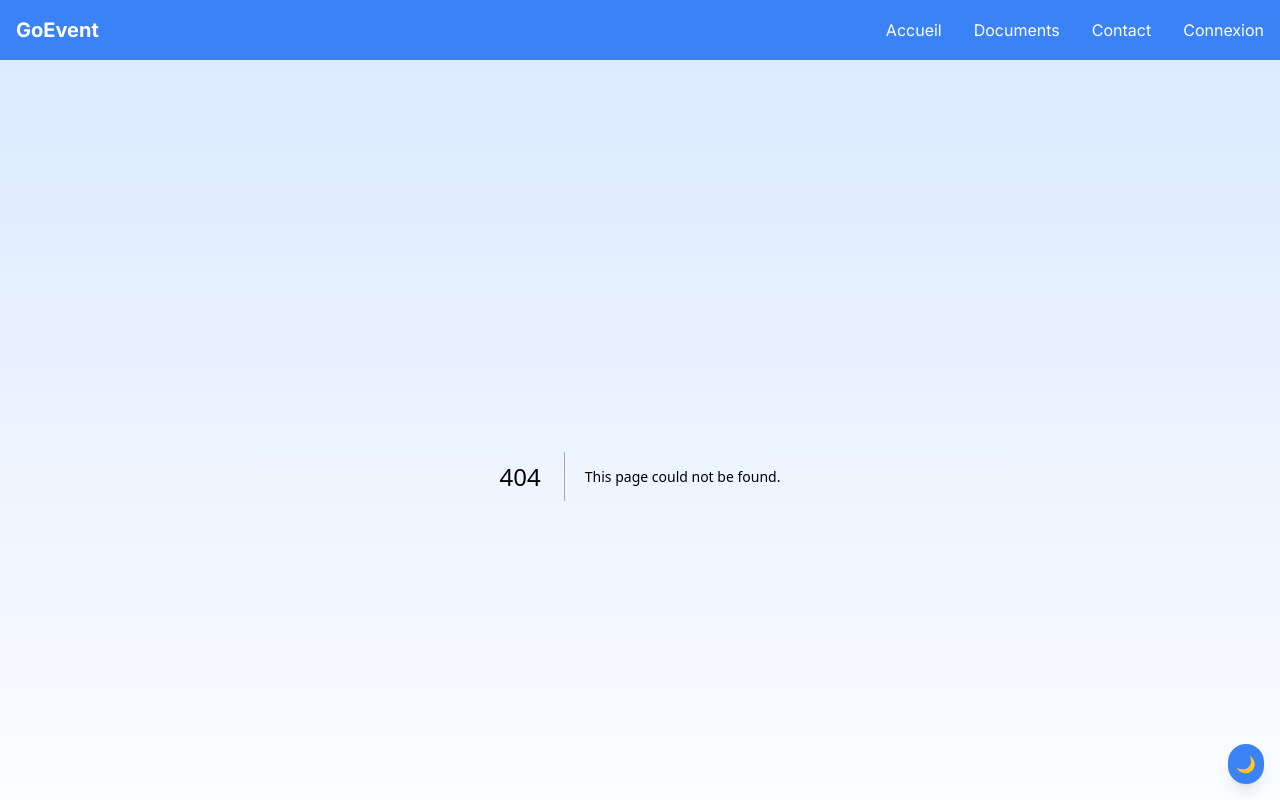
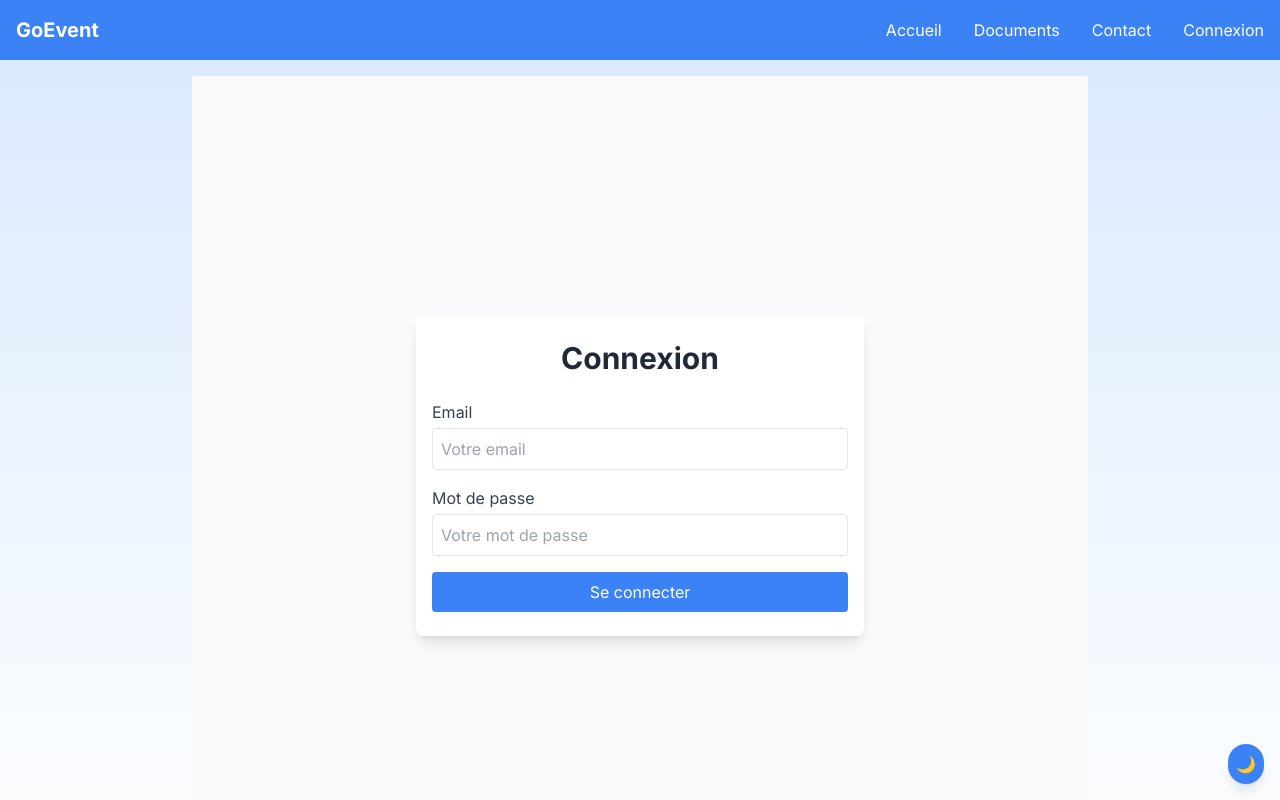
Before and after one commit to s6serge/goevents-app, a Next.js app: page /login in a window 1280 px wide. Before the commit this address had no page. Shown: the top 800 px of the page. Built offline with nearby package versions, Linux system fonts and the light colour scheme.

Commit message:
Adding folders document login and contact

```diff
--- /dev/null
+++ b/app/contact/page.jsx
@@ -0,0 +1,31 @@
+// app/contact/page.jsx
+export default function ContactPage() {
+    return (
+      <div className="py-8 bg-gray-50 dark:bg-gray-900 min-h-screen">
+        <div className="container mx-auto px-4">
+          <h1 className="text-3xl font-bold mb-4 text-gray-800 dark:text-white text-center">
+            Contact
+          </h1>
+          <div className="flex flex-col md:flex-row md:justify-center md:space-x-8">
+            <div className="mb-4 md:mb-0 md:w-1/2">
+              <h2 className="text-xl font-semibold text-gray-700 dark:text-gray-200 mb-2">
+                Notre Adresse
+              </h2>
+              <p className="text-gray-700 dark:text-gray-200">
+                123 Rue Moliere, Paris, FRANCE
+              </p>
+            </div>
+            <div className="md:w-1/2">
+              <h2 className="text-xl font-semibold text-gray-700 dark:text-gray-200 mb-2">
+                Contactez-nous
+              </h2>
+              <p className="text-gray-700 dark:text-gray-200">
+                Email: contact@goevents.com<br />
+                Téléphone: +33 787 96 22 33
+              </p>
+            </div>
+          </div>
+        </div>
+      </div>
+    );
+  }
--- /dev/null
+++ b/app/documents/page.jsx
@@ -0,0 +1,15 @@
+// app/documents/page.jsx
+export default function DocumentsPage() {
+    return (
+      <div className="py-8 bg-gray-50 dark:bg-gray-900 min-h-screen">
+        <div className="container mx-auto px-4">
+          <h1 className="text-3xl font-bold mb-4 text-gray-800 dark:text-white">
+            Documents
+          </h1>
+          <p className="text-gray-700 dark:text-gray-200">
+            Ici se trouveront les documents importants et les informations complémentaires.
+          </p>
+        </div>
+      </div>
+    );
+  }
--- /dev/null
+++ b/app/login/page.jsx
@@ -0,0 +1,48 @@
+// app/login/page.jsx
+export default function LoginPage() {
+    return (
+      <div className="py-8 bg-gray-50 dark:bg-gray-900 min-h-screen flex items-center">
+        <div className="container mx-auto px-4 max-w-md bg-white dark:bg-gray-800 shadow-lg rounded-lg p-6">
+          <h1 className="text-3xl font-bold mb-6 text-gray-800 dark:text-white text-center">
+            Connexion
+          </h1>
+          <form className="space-y-4">
+            <div>
+              <label
+                htmlFor="email"
+                className="block text-gray-700 dark:text-gray-200 mb-1"
+              >
+                Email
+              </label>
+              <input
+                id="email"
+                type="email"
+                className="w-full p-2 border rounded focus:outline-none focus:ring focus:border-blue-500"
+                placeholder="Votre email"
+              />
+            </div>
+            <div>
+              <label
+                htmlFor="password"
+                className="block text-gray-700 dark:text-gray-200 mb-1"
+              >
+                Mot de passe
+              </label>
+              <input
+                id="password"
+                type="password"
+                className="w-full p-2 border rounded focus:outline-none focus:ring focus:border-blue-500"
+                placeholder="Votre mot de passe"
+              />
+            </div>
+            <button
+              type="submit"
+              className="w-full bg-blue-500 hover:bg-blue-600 text-white p-2 rounded transition duration-300"
+            >
+              Se connecter
+            </button>
+          </form>
+        </div>
+      </div>
+    );
+  }
--- a/components/Header.jsx
+++ b/components/Header.jsx
@@ -1,17 +1,22 @@
-"use client"; // Mark this as a Client Component
+// components/Header.jsx
+"use client"; // This file uses client-side state and event handling
 
 import { useState } from 'react';
 import { IoMdMenu, IoMdClose } from 'react-icons/io';
 import Link from 'next/link';
 
 export default function Header() {
+  // State to track if the mobile menu is open
   const [isMenuOpen, setIsMenuOpen] = useState(false);
+
+  // Function to close the menu (used when a link is clicked)
+  const closeMenu = () => setIsMenuOpen(false);
 
   return (
     <header className="bg-blue-500 text-white p-4">
       <div className="container mx-auto flex justify-between items-center">
         {/* Logo */}
-        <Link href="/" className="text-xl font-bold">
+        <Link href="/" className="text-xl font-bold" onClick={closeMenu}>
           GoEvent
         </Link>
 
@@ -27,10 +32,26 @@ export default function Header() {
         {/* Navigation Links */}
         <nav className={`${isMenuOpen ? 'block' : 'hidden'} md:block`}>
           <ul className="md:flex md:space-x-8">
-            <li><Link href="/" className="hover:underline">Accueil</Link></li>
-            <li><Link href="/documents" className="hover:underline">Documents</Link></li>
-            <li><Link href="/contact" className="hover:underline">Contact</Link></li>
-            <li><Link href="/login" className="hover:underline">Connexion</Link></li>
+            <li>
+              <Link href="/" className="hover:underline" onClick={closeMenu}>
+                Accueil
+              </Link>
+            </li>
+            <li>
+              <Link href="/documents" className="hover:underline" onClick={closeMenu}>
+                Documents
+              </Link>
+            </li>
+            <li>
+              <Link href="/contact" className="hover:underline" onClick={closeMenu}>
+                Contact
+              </Link>
+            </li>
+            <li>
+              <Link href="/login" className="hover:underline" onClick={closeMenu}>
+                Connexion
+              </Link>
+            </li>
           </ul>
         </nav>
       </div>
```
